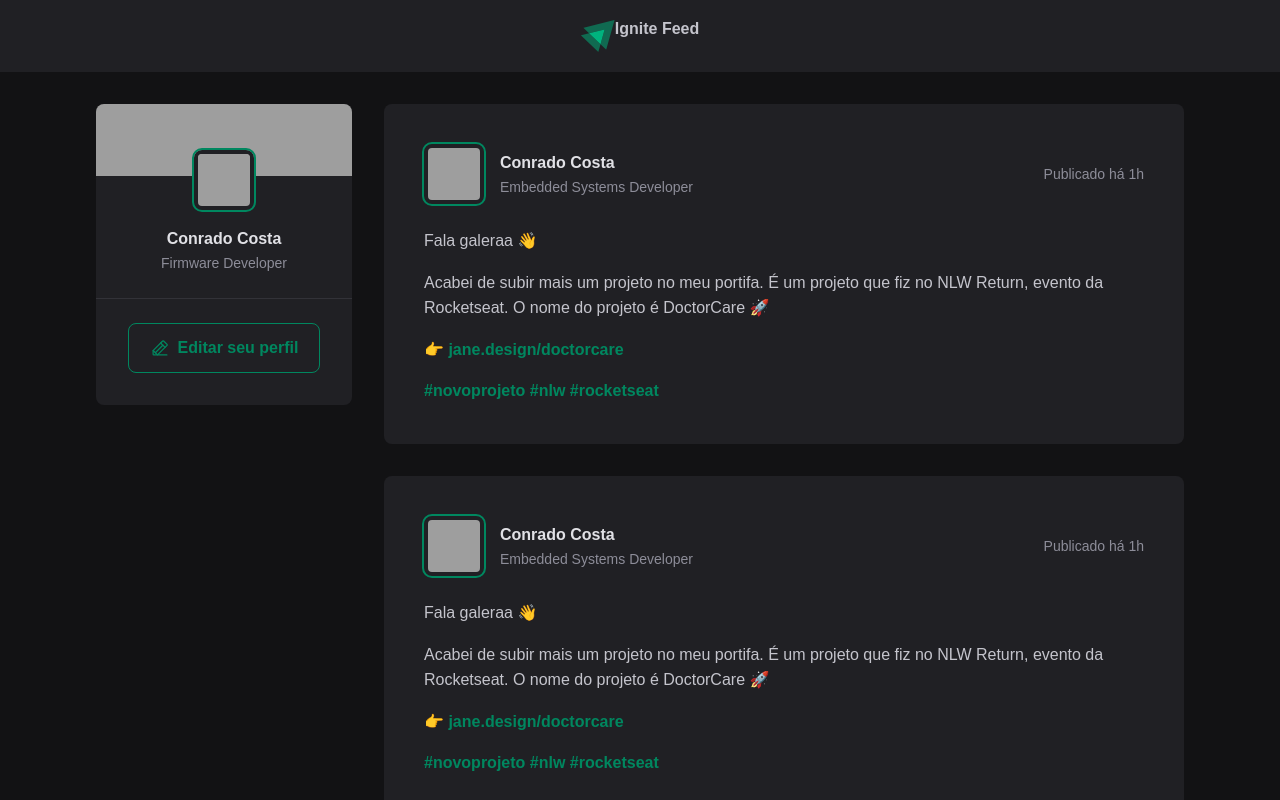
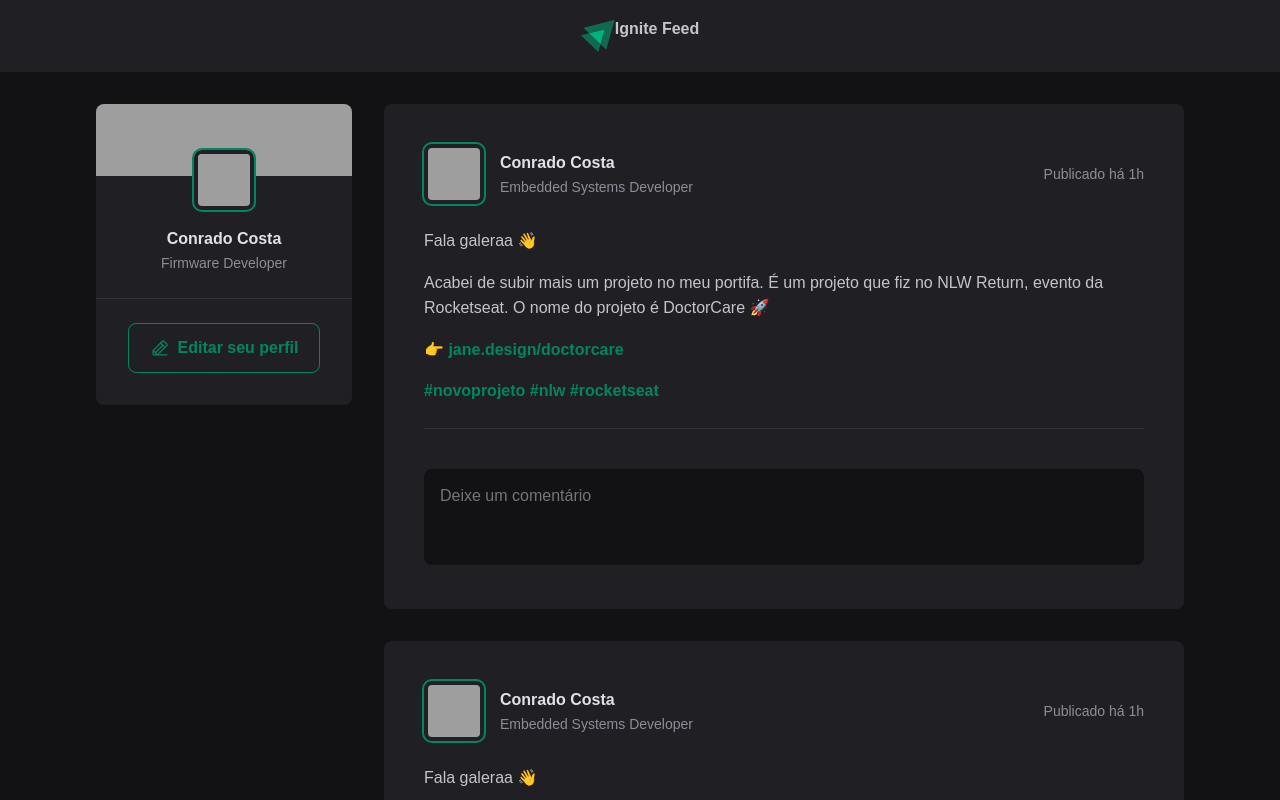
Before and after one commit to conradoad/ignite-reactjs, a React (Vite) app in the folder 01-fundamento-react-js/: page / in a window 1280 px wide. Shown: the top 800 px of the page. Built offline with nearby package versions, Linux system fonts and the light colour scheme; grey boxes are pictures that could not be loaded.

Commit message:
Style the comment form

```diff
--- a/01-fundamento-react-js/src/components/Post.jsx
+++ b/01-fundamento-react-js/src/components/Post.jsx
@@ -29,6 +29,12 @@
                     </p>
 
             </div>
+
+            <form className={styles.commentForm}>
+                <textarea placeholder='Deixe um comentário'></textarea>
+
+                <footer><button type='submit'>Publicar</button></footer>
+            </form>
         </article>
     )
 }
--- a/01-fundamento-react-js/src/components/Post.module.css
+++ b/01-fundamento-react-js/src/components/Post.module.css
@@ -68,3 +68,57 @@
     color: var(--gray-400);
     line-height: 1.6;
 }
+
+.commentForm {
+    width: 100%;
+    margin-top: 1.5rem;
+    padding-top: 1.5rem;
+    border-top: 1px solid var(--gray-600);
+}
+
+.commentForm > strong {
+    line-height: 1.6;
+    color: var(--gray-100);
+}
+
+.commentForm textarea {
+    width: 100%;
+    background: var(--gray-900);
+    border: 0;
+    resize: none;
+    height: 6rem;
+    padding: 1rem;
+    border-radius: 8px;
+    color: var(--gray-100);
+    line-height: 1.4;
+    margin-top: 1rem;
+}
+
+.commentForm footer {
+    visibility: hidden;
+    max-height: 0;
+
+}
+
+.commentForm:focus-within footer {
+    visibility: visible;
+    max-height: none;
+}
+
+.commentForm button[type=submit] {
+    padding: 1rem 1.5rem;
+    margin-top: 1rem;
+    border-radius: 8px;
+    border: 0;
+    background: var(--green-500);
+    color: var(--white);
+    font-weight: bold;
+    cursor: pointer;
+
+    transition: background-color 0.1s;
+
+}
+
+.commentForm button[type=submit]:hover {
+    background: var(--green-300);
+}
--- a/01-fundamento-react-js/src/global.css
+++ b/01-fundamento-react-js/src/global.css
@@ -11,6 +11,11 @@
    --green-300: #00B37e;
    --green-500: #00875f;
 
+ }
+
+ :focus {
+    outline: transparent;
+    box-shadow: 0 0 0 2px var(--green-500);
  }
 
  * {
```
